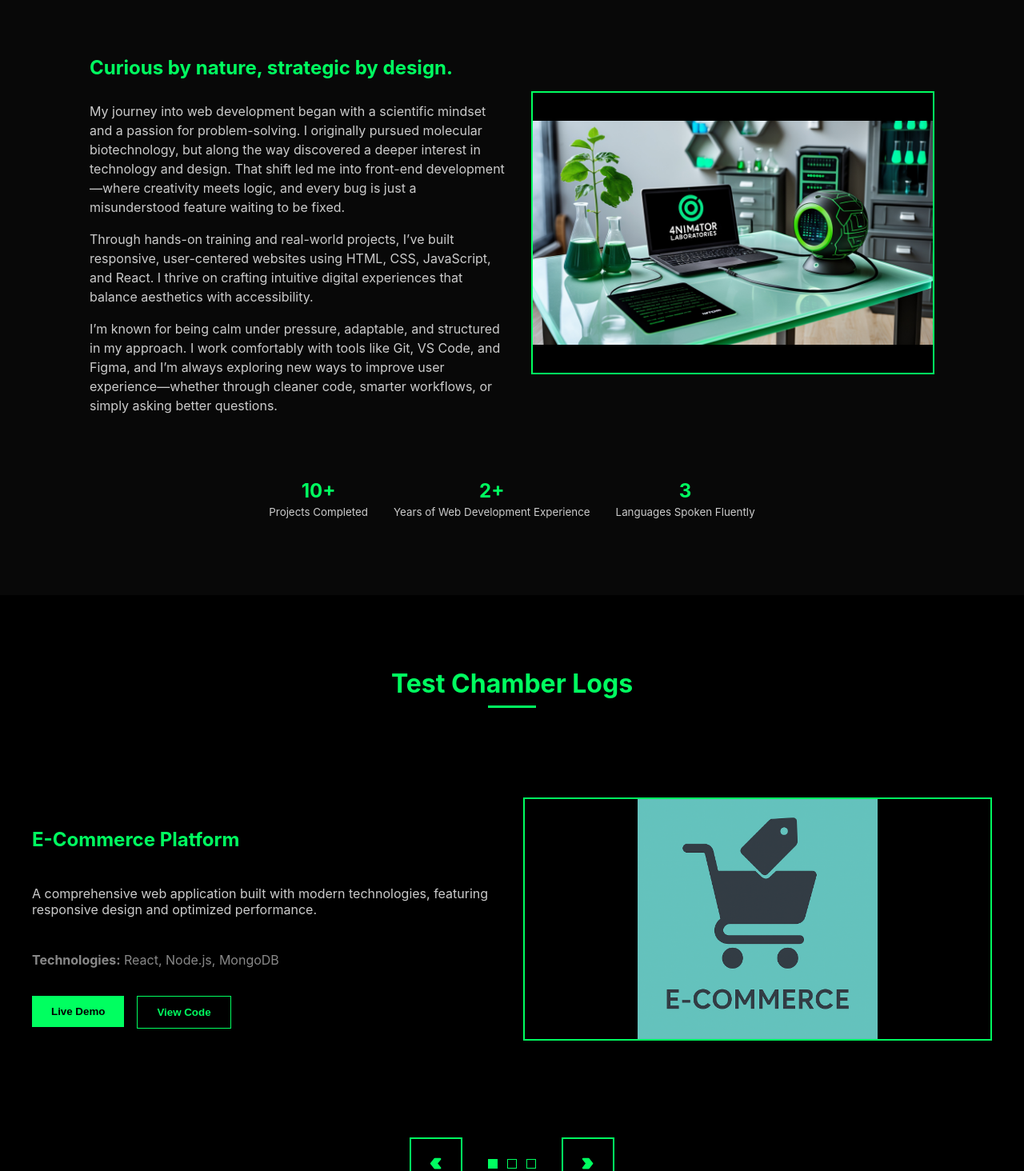
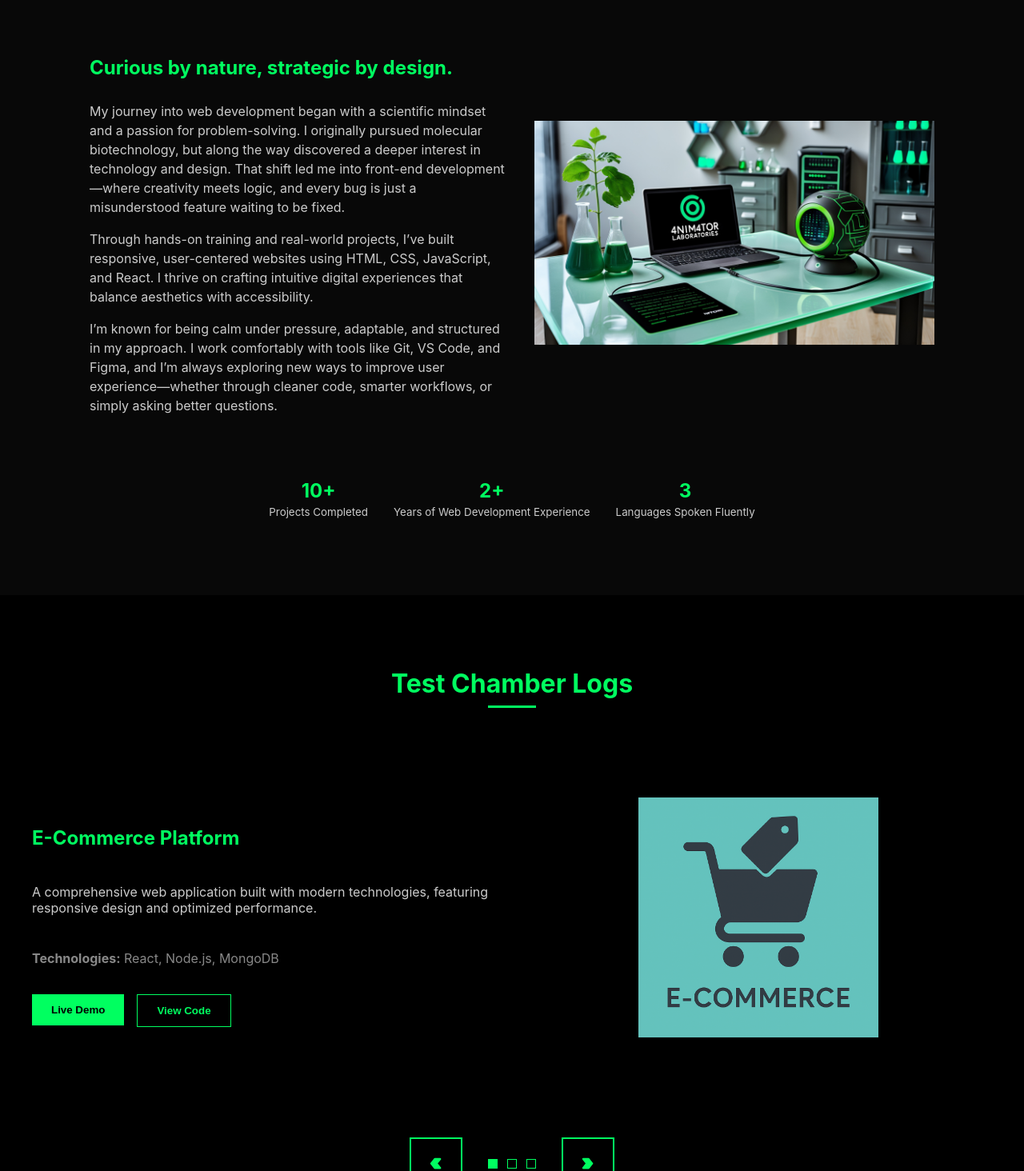
Before and after one commit to 4nim4tor/Portfolio---v1.0, a React (Vite) app: page / in a window 1280 px wide. Shown: the part 1129-2593 px from the top of the page at 80% size. Built offline with nearby package versions, Linux system fonts and the light colour scheme.

Commit message:
Minor Adjustments

```diff
--- a/src/styles/About.css
+++ b/src/styles/About.css
@@ -70,11 +70,12 @@
     /* 500px */
     min-width: 17.5rem;
     /* 280px */
-    height: 21.875rem;
+    max-height: 21.875rem;
     /* 350px */
+    min-height: 15.625rem;
     flex: 1;
-    background-color: var(--bg-color);
-    border: 2px solid var(--accent-color);
+    background-color: transparent;
+    border: none;
     display: flex;
     justify-content: center;
     align-items: center;
--- a/src/styles/Projects.css
+++ b/src/styles/Projects.css
@@ -106,9 +106,9 @@
     min-width: 400px;
     max-width: 600px;
     height: 300px;
-    background-color: var(--section-bg);
+    background-color: transparent;
     color: var(--accent-color);
-    border: 2px solid var(--accent-color);
+    border: none;
     font-size: 2rem;
     overflow: visible;
 }
```
